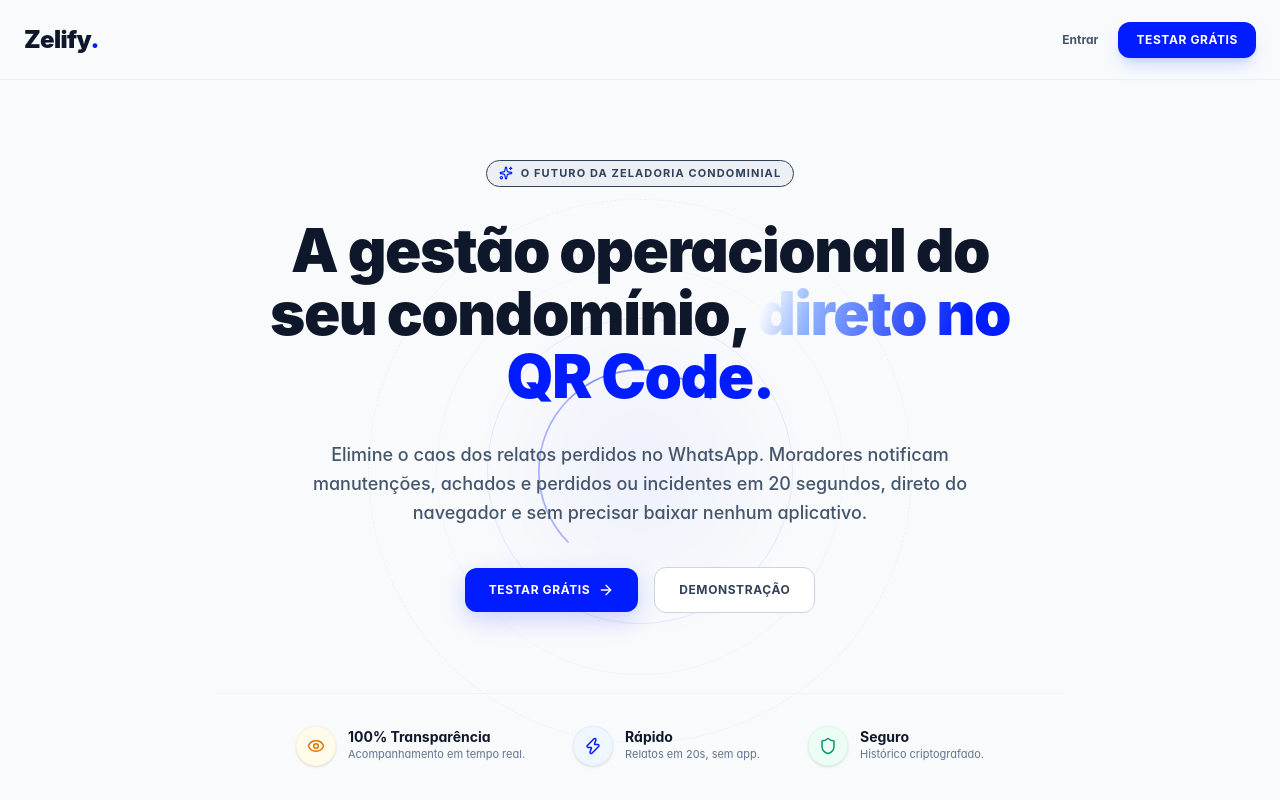
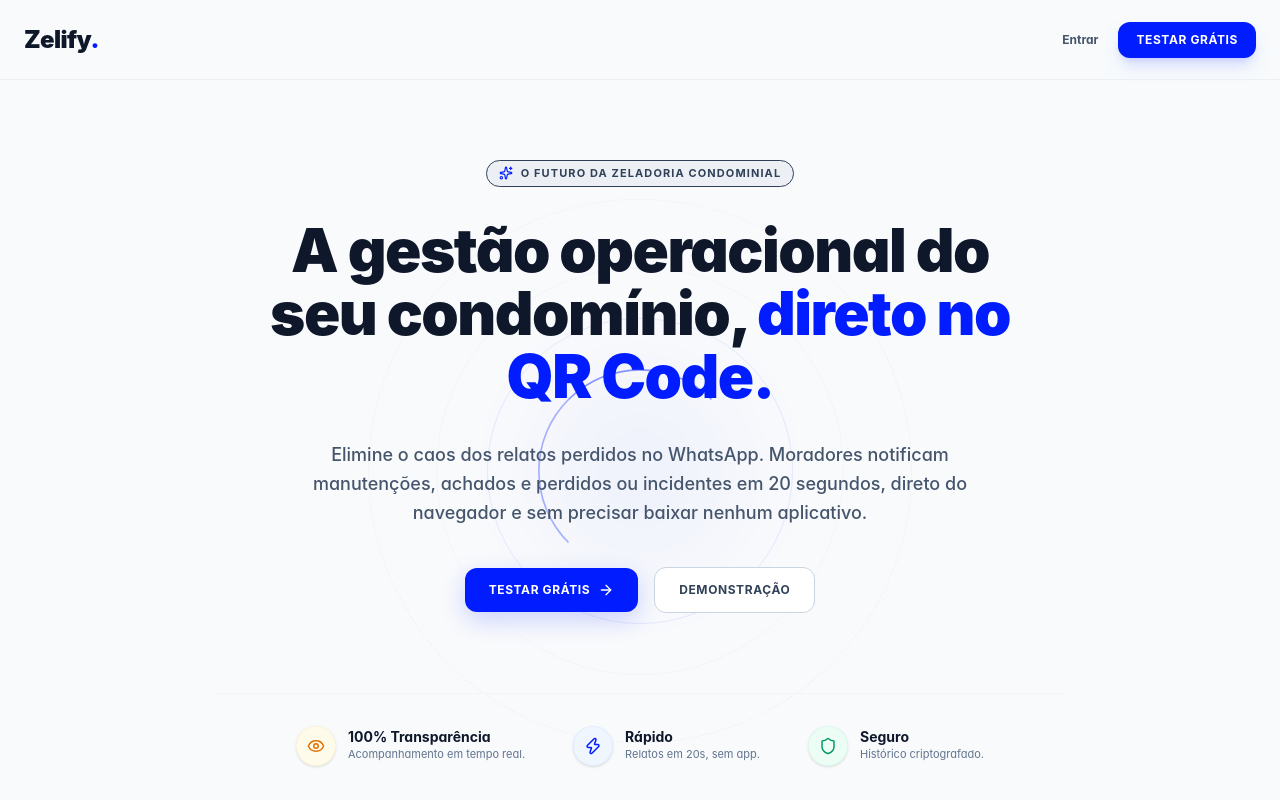
Before and after one commit to Leonardo-Tobias/Zelify-LP, a React (Vite) app: page / in a window 1280 px wide. Shown: the top 800 px of the page. Built offline with nearby package versions, Linux system fonts and the light colour scheme.

Commit message:
fix: resolve definitivamente o posicionamento de modulo do shimmer com sweep de 150% a -50%

```diff
--- a/src/index.css
+++ b/src/index.css
@@ -87,24 +87,24 @@ input[type="range"]::-moz-range-thumb:active {
 /* Efeito de luz passando (Shimmer Text Shine) */
 @keyframes text-shine {
   0% {
-    background-position: -100% 0;
+    background-position: 150% 0;
   }
   40% {
-    background-position: 100% 0;
+    background-position: -50% 0;
   }
   100% {
-    background-position: 100% 0;
+    background-position: -50% 0;
   }
 }
 
 .animate-text-shine {
   background: linear-gradient(
     110deg,
-    #001CFF 30%,
-    #8fb2ff 45%,
+    #001CFF 35%,
+    #8fb2ff 47%,
     #ffffff 50%,
-    #8fb2ff 55%,
-    #001CFF 70%
+    #8fb2ff 53%,
+    #001CFF 65%
   );
   background-size: 200% 100%;
   background-clip: text;
```
